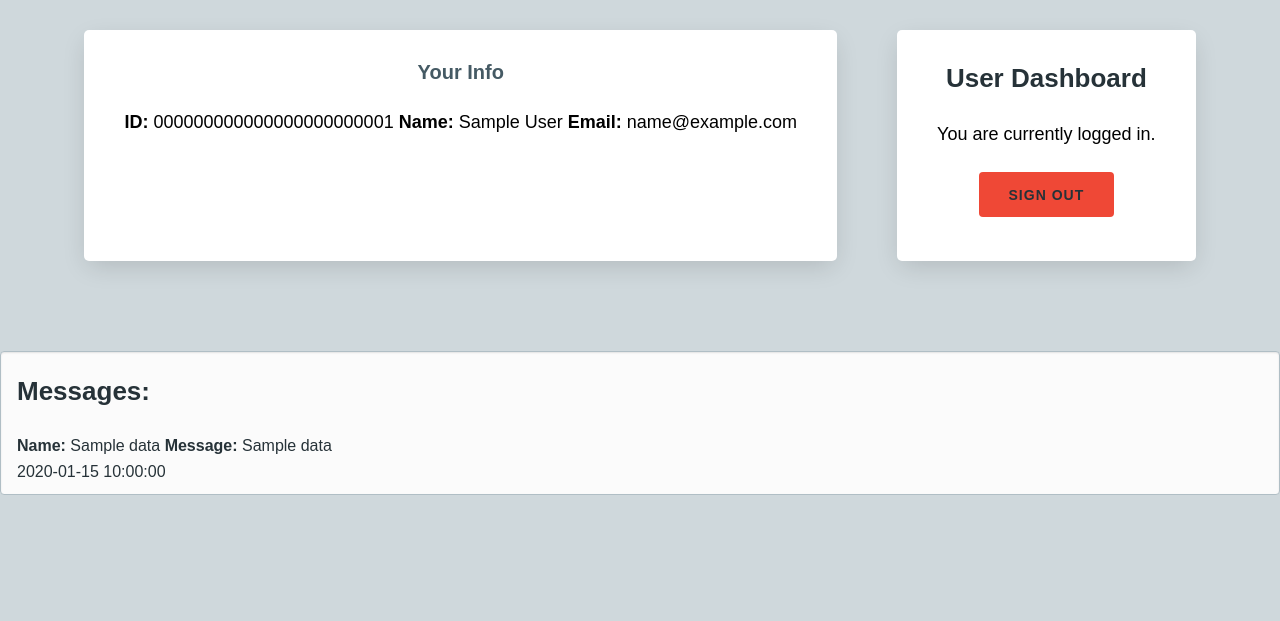
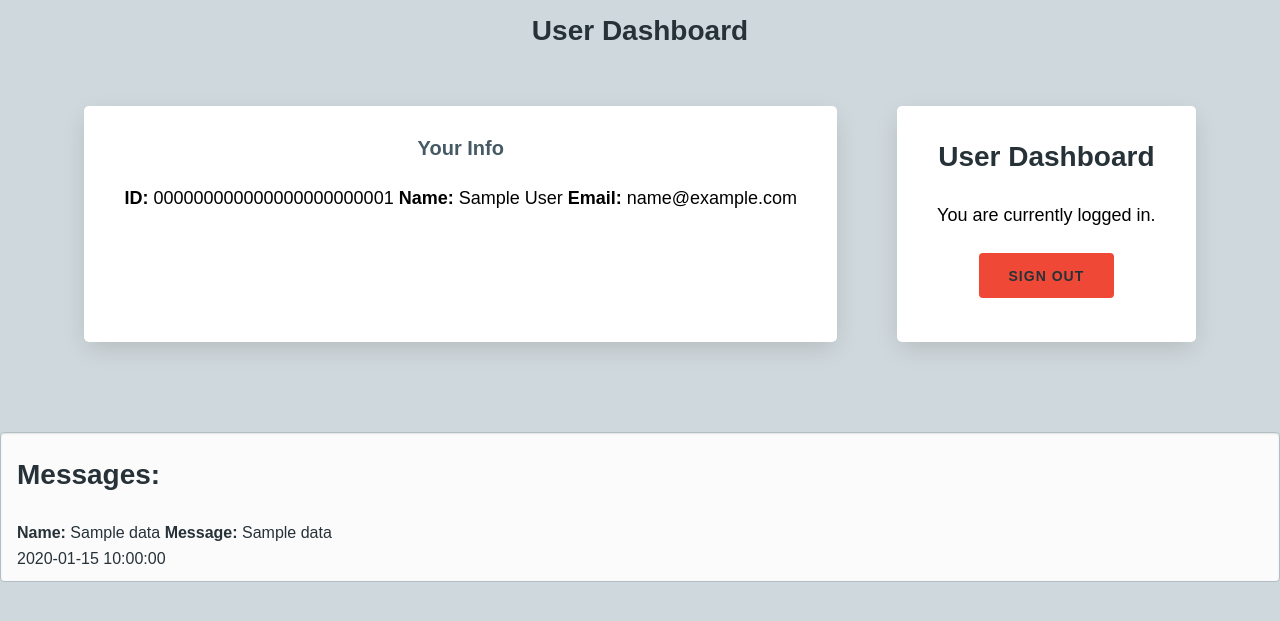
Before and after one commit to CapybaraDevOps/flash-repo, a Flask app: template backend/templates/user/dashboard.html in a window 1280 px wide. Shown: the top 621 px of the page. Run offline with Flask 3, Linux system fonts and the light colour scheme; the visitor is signed in with stand-in values (Sample User, id 1); the template is opened without the code that fills it: most values are stand-ins (such as "Sample title", 1, 10 or a date in 2020); parts of the project's set-up code (start-up, migrations or seed data) failed here and were passed over.

Commit message:
minor frontend changes

```diff
--- a/backend/static/css/styles.css
+++ b/backend/static/css/styles.css
@@ -40,7 +40,7 @@ body {
 
 h1 {
   margin: 0.5em 0 1em;
-  font-size: 26px;
+  font-size: 28px;
   line-height: 1.2;
   color: var(--almost-black);
 }
--- a/backend/templates/client/dashboard.html
+++ b/backend/templates/client/dashboard.html
@@ -1,6 +1,8 @@
 {% extends "base.html" %}
 
 {% block content %}
+
+    <h1 class="center">Client Dashboard</h1>
 
     <div class="card-wrapper">
 
--- a/backend/templates/client/dashboard_decline.html
+++ b/backend/templates/client/dashboard_decline.html
@@ -1,6 +1,9 @@
 {% extends "base.html" %}
 
 {% block content %}
+
+    <h1 class="center">Dashboard</h1>
+
     <div class="field">
         <h1 class="center"><strong>Hello! You declined Privacy Policy Agreements.<br>
             Fortunately for you, Policy Agreement can be changed!<br>
--- a/backend/templates/home.html
+++ b/backend/templates/home.html
@@ -2,7 +2,7 @@
 
 {% block content %}
 
-<h1 class="center"> Home Page</h1>
+<h1 class="center">Home Page</h1>
 
 <div class="card-wrapper">
 
--- a/backend/templates/user/dashboard.html
+++ b/backend/templates/user/dashboard.html
@@ -1,6 +1,8 @@
 {% extends "base.html" %}
 
 {% block content %}
+
+    <h1 class="center">User Dashboard</h1>
 
     <div class="card-wrapper">
         <div class="card">
--- a/backend/templates/user/dashboard_admin.html
+++ b/backend/templates/user/dashboard_admin.html
@@ -1,6 +1,8 @@
 {% extends "base.html" %}
 
 {% block content %}
+
+<h1 class="center">Admin Dashboard</h1>
 
     <div class="card-wrapper">
         <div class="card">
```
